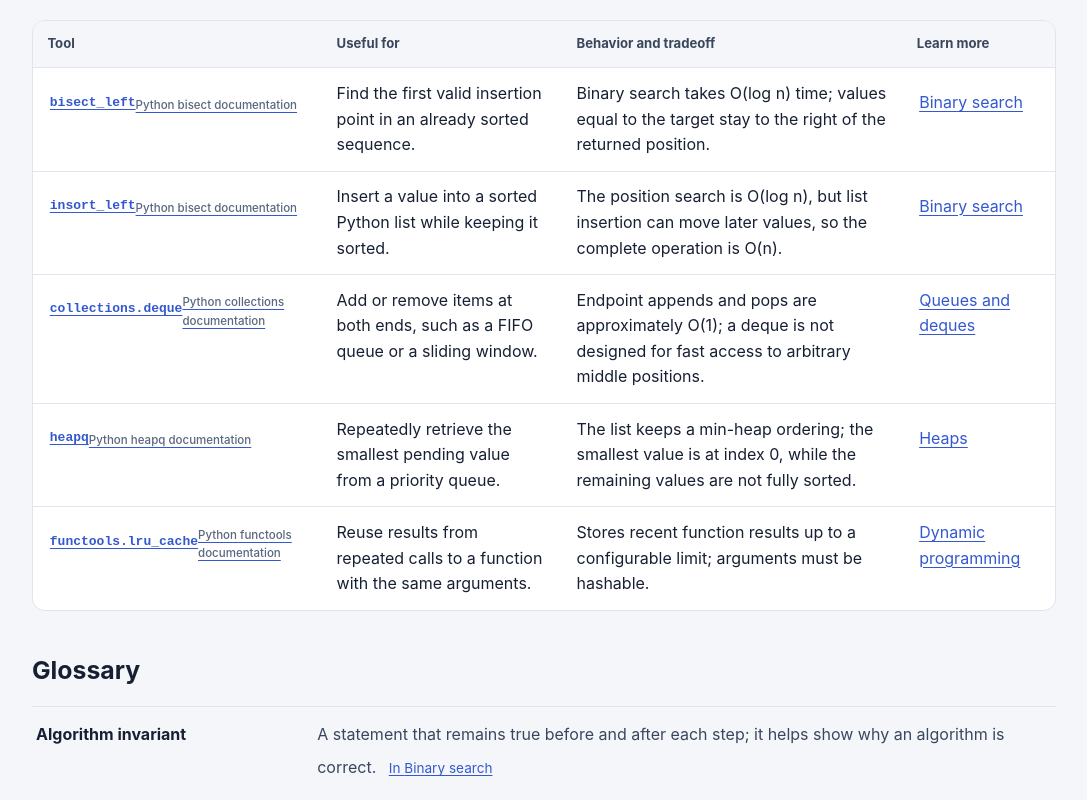
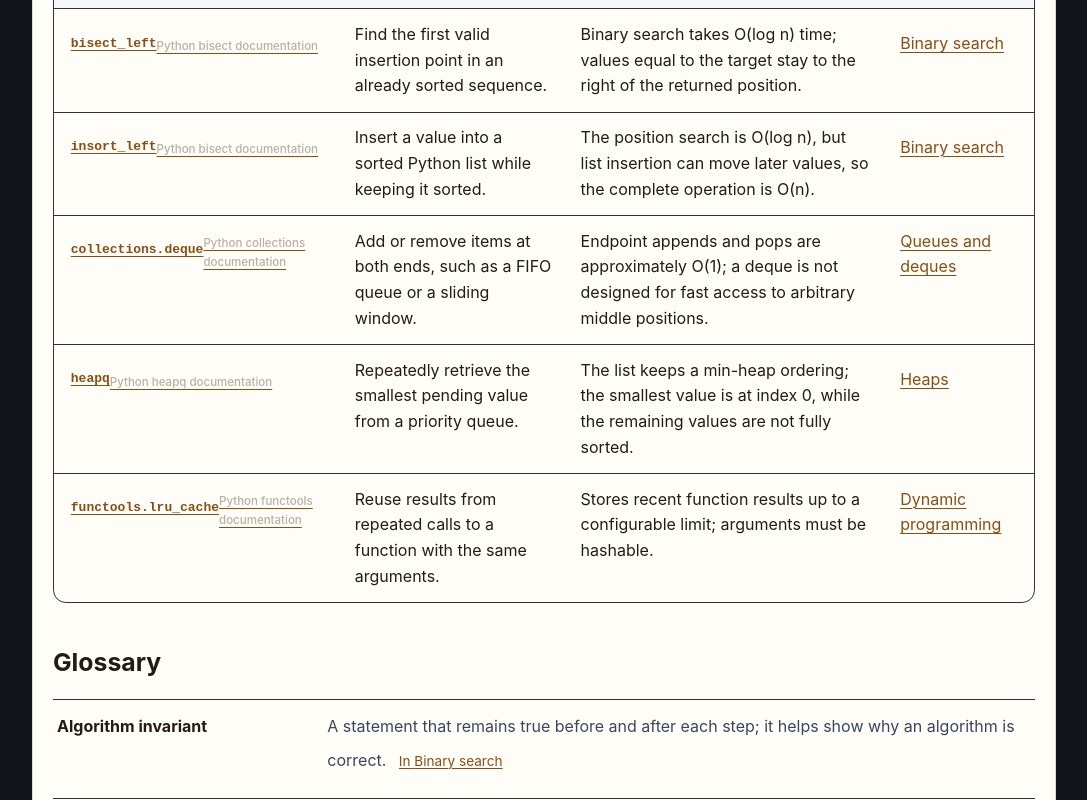
Before and after one commit to ishitvagoel/BitsAndBytes, a Next.js app in the folder site/: page /reference in a window 1280 px wide. Shown: the part 580-1380 px from the top of the page, without its empty margins (96-1183 px from the left). Built offline with nearby package versions, Linux system fonts and the light colour scheme.

Commit message:
Apply the Workshop chrome across the site.
Dark instrument pages, light cards for reading and the trace, and amber for the current lesson and the primary action. Home opens on the course sentence, a one-line resume, and the chapter grid.

Co-authored-by: Ishitva <ishitva.goel@yahoo.co.in>

```diff
--- a/site/src/app/globals.css
+++ b/site/src/app/globals.css
@@ -1,21 +1,32 @@
 :root {
-  --background: #f5f6fa;
-  --foreground: #172033;
-  --muted: #59677f;
-  --accent: #3458cf;
-  --border: #dfe4ed;
-  --code-bg: #edf0f6;
-  --surface: #fff;
-  --surface-soft: #f9faff;
-  --success: #18704e;
-  --success-soft: #e7f5ee;
-  --warning: #8c5420;
-  --warning-soft: #fff3e4;
+  --background: #101318;
+  --foreground: #f4f0e6;
+  --muted: #b7b1a6;
+  --accent: #e6b15a;
+  --border: #2c313a;
+  --code-bg: #efe8dc;
+  --surface: #fffdf8;
+  --surface-soft: #f7f4ee;
+  --success: #1d6b4a;
+  --success-soft: #e7f6ee;
+  --warning: #8a3d22;
+  --warning-soft: #fde8e1;
+  --ink: #241c14;
+  --paper: #f7f4ee;
+  --amber: #e6b15a;
+  --amber-ink: #1a1408;
+  --panel: #181c23;
+}
+
+*,
+*::before,
+*::after {
+  box-sizing: border-box;
 }
 
 html,
 body {
-  max-width: 100vw;
+  max-width: 100%;
   min-height: 100%;
 }
 
@@ -56,10 +67,10 @@ main:focus-visible {
 .site-header {
   position: relative;
   z-index: 2;
-  border-bottom: 1px solid rgba(223, 228, 237, 0.85);
+  border-bottom: 1px solid var(--border);
   padding: 0.9rem max(1.25rem, calc((100vw - 76rem) / 2));
   font-weight: 600;
-  background: rgba(255, 255, 255, 0.9);
+  background: var(--background);
 }
 
 .site-header a {
@@ -96,8 +107,8 @@ main:focus-visible {
   transform: translateY(-150%);
   padding: 0.65rem 0.85rem;
   border-radius: 0.5rem;
-  color: #fff;
-  background: #25396b;
+  color: var(--amber-ink);
+  background: var(--amber);
   font-weight: 650;
 }
 
@@ -403,8 +414,8 @@ main:focus-visible {
   height: 1.8rem;
   place-items: center;
   border-radius: 0.55rem;
-  background: #25396b;
-  color: white;
+  background: var(--amber);
+  color: var(--amber-ink);
   font-size: 0.9rem;
   font-weight: 750;
 }
@@ -957,13 +968,13 @@ main:focus-visible {
 }
 
 .button-primary {
-  color: #fff;
-  background: #344fae;
-  box-shadow: 0 3px 8px rgba(39, 63, 143, 0.18);
+  color: var(--amber-ink);
+  background: var(--amber);
+  border-color: var(--amber);
 }
 
 .button-primary:hover:not(:disabled) {
-  background: #263f95;
+  background: #f0c57a;
 }
 
 .button-secondary {
@@ -1484,9 +1495,13 @@ main:focus-visible {
 }
 
 .course-place-current {
-  background: #eaf0ff;
   border-radius: 0.45rem;
-  box-shadow: inset 3px 0 #3458cf;
+  box-shadow: inset 3px 0 var(--amber);
+}
+
+.course-place-current a {
+  color: var(--amber);
+  font-weight: 700;
 }
 
 @media (min-width: 720px) {
@@ -1499,6 +1514,11 @@ main:focus-visible {
   .workshop-bench {
     grid-template-columns: minmax(0, 1.15fr) minmax(0, 0.85fr);
     align-items: start;
+  }
+
+  .course-place-chapters,
+  .chapter-grid .curriculum-stages {
+    grid-template-columns: repeat(4, minmax(0, 1fr));
   }
 }
 
@@ -1799,10 +1819,10 @@ main:focus-visible {
 .learning-lab {
   margin: 1.5rem 0 3rem;
   padding: clamp(1rem, 3vw, 1.5rem);
-  border: 1px solid #d8e0f4;
+  border: 1px solid #e2d8c8;
   border-radius: 1rem;
-  background: linear-gradient(145deg, #fff 15%, #f4f6ff 100%);
-  box-shadow: 0 12px 32px rgba(40, 58, 110, 0.06);
+  color: var(--ink);
+  background: var(--paper);
 }
 
 .interaction-loading {
@@ -2497,3 +2517,324 @@ main:focus-visible {
     transition-duration: 0.01ms !important;
   }
 }
+
+.home-page,
+.lesson-layout,
+.support-page,
+.reference-page,
+.not-found-page {
+  min-width: 0;
+}
+
+.home-page {
+  width: min(100% - 2rem, 76rem);
+  padding: 1.25rem 0 3rem;
+}
+
+.home-page h1 {
+  margin: 0 0 0.35rem;
+  color: var(--foreground);
+  font-size: clamp(1.35rem, 2.4vw, 1.85rem);
+  font-weight: 650;
+  letter-spacing: -0.03em;
+  line-height: 1.25;
+}
+
+.home-actions {
+  display: flex;
+  flex-wrap: wrap;
+  gap: 0.55rem 1rem;
+  align-items: center;
+  margin: 1.25rem 0 0;
+}
+
+.home-page .readiness-link {
+  margin-top: 0;
+  color: var(--amber);
+}
+
+.resume-line {
+  margin: 0 0 0.85rem;
+  color: var(--muted);
+  font-size: 0.9rem;
+  line-height: 1.35;
+}
+
+.chapter-grid {
+  margin-top: 0;
+}
+
+.chapter-grid .curriculum-stages {
+  display: grid;
+  grid-template-columns: minmax(0, 1fr);
+  gap: 0.5rem;
+}
+
+.chapter-grid .curriculum-stage {
+  min-width: 0;
+  padding: 0.55rem 0.7rem 0.75rem;
+  border: 1px solid var(--border);
+  border-radius: 10px;
+  background: var(--panel);
+}
+
+.chapter-grid .curriculum-stage.is-current {
+  border-color: var(--amber);
+}
+
+.chapter-grid .curriculum-stage-heading {
+  display: block;
+  margin-bottom: 0.2rem;
+}
+
+.chapter-grid .curriculum-stage-heading h3 {
+  color: var(--foreground);
+  font-size: 0.72rem;
+  letter-spacing: 0.08em;
+  text-transform: uppercase;
+}
+
+.chapter-grid .curriculum-stage-heading p,
+.chapter-grid .lesson-index-position,
+.chapter-grid .lesson-index-arrow,
+.chapter-grid .lesson-index-main > p,
+.chapter-grid .lesson-index-metadata,
+.chapter-grid .lesson-outcomes,
+.chapter-grid .prerequisite-line,
+.chapter-grid .editorial-badge {
+  display: none;
+}
+
+.chapter-grid .curriculum-stage.is-current .curriculum-stage-heading p {
+  display: block;
+  margin-top: 0.25rem;
+  color: var(--muted);
+  font-size: 0.78rem;
+}
+
+.chapter-grid .lesson-index,
+.chapter-grid .lesson-index-row {
+  border: 0;
+  background: transparent;
+}
+
+.chapter-grid .lesson-index-row {
+  display: block;
+  min-height: 0;
+  padding: 0;
+}
+
+.chapter-grid .lesson-index-row:hover,
+.chapter-grid .lesson-index-featured {
+  background: transparent;
+}
+
+.chapter-grid .lesson-index-title-line a {
+  color: var(--foreground);
+}
+
+.chapter-grid .lesson-index-row.is-current .lesson-index-title-line a {
+  color: var(--amber);
+  font-weight: 700;
+}
+
+.chapter-grid .curriculum-search label,
+.chapter-grid .curriculum-result-count,
+.home-footer {
+  color: var(--muted);
+}
+
+.chapter-grid .curriculum-search input,
+.chapter-grid .curriculum-clear {
+  border-color: var(--border);
+  color: var(--foreground);
+  background: var(--background);
+}
+
+.home-page .progress-tools,
+.home-page .review-queue {
+  border-color: var(--border);
+  color: var(--foreground);
+  background: var(--panel);
+}
+
+.home-page .progress-tools > p,
+.home-page .review-queue > p:not(.eyebrow),
+.home-page .review-queue li span,
+.home-page .review-queue-note {
+  color: var(--muted);
+}
+
+.lesson-kicker,
+.lesson-subtitle,
+.back-link {
+  color: var(--muted);
+}
+
+.lesson-title {
+  color: var(--foreground);
+}
+
+.back-link {
+  color: var(--amber);
+}
+
+.reading-card,
+.support-page,
+.reference-page,
+.not-found-page {
+  border: 1px solid #e2d8c8;
+  border-radius: 14px;
+  color: var(--ink);
+  background: var(--surface);
+}
+
+.reading-card {
+  min-width: 0;
+  max-width: 48rem;
+  margin-top: 0.5rem;
+  padding: 1.15rem 1.25rem 1.4rem;
+}
+
+.support-page,
+.reference-page {
+  margin-top: 1.25rem;
+  margin-bottom: 2rem;
+  padding: 1.5rem 1.25rem 2.5rem;
+}
+
+.not-found-page {
+  margin: 2.5rem auto;
+}
+
+.reading-card a,
+.learning-lab a,
+.support-page a,
+.reference-page a,
+.not-found-page a {
+  color: #8a4e12;
+}
+
+.reading-card a.button-primary,
+.support-page a.button-primary,
+.reference-page a.button-primary,
+.not-found-page a.button-primary,
+.home-page a.button-primary,
+a.button-primary {
+  color: var(--amber-ink);
+  background: var(--amber);
+}
+
+.support-page h1,
+.reference-page h1,
+.not-found-page h1,
+.reading-card h2,
+.reading-card h3 {
+  color: var(--ink);
+}
+
+.support-page h1,
+.reference-page h1,
+.not-found-page h1 {
+  font-size: clamp(1.8rem, 4vw, 2.6rem);
+}
+
+.learning-lab h2,
+.learning-lab .lab-question,
+.search-cell-value {
+  color: var(--ink);
+}
+
+.course-place {
+  border: 0;
+  background: transparent;
+  padding-inline: 0;
+}
+
+.course-place-heading h2,
+.course-chapter h3,
+.course-chapter li a {
+  color: var(--foreground);
+}
+
+.course-chapter {
+  border-color: var(--border);
+  background: var(--panel);
+}
+
+.course-chapter:has(.course-place-current) {
+  border-color: var(--amber);
+}
+
+.workshop-check .practice-section {
+  margin: 0;
+  padding: 1rem;
+  border: 1px solid #323844;
+  border-radius: 14px;
+  color: #f6f2ea;
+  background: #171b22;
+}
+
+.workshop-check .practice-section > h2,
+.workshop-check .practice-card legend {
+  color: #f6f2ea;
+}
+
+.workshop-check .eyebrow,
+.workshop-check .practice-intro,
+.workshop-check .local-progress-note {
+  color: #c9c2b6;
+}
+
+.workshop-check .practice-card {
+  border-color: #323844;
+  color: #f6f2ea;
+  background: transparent;
+}
+
+.workshop-check .practice-option {
+  border-color: #3a4150;
+  color: #f6f2ea;
+  background: #101318;
+}
+
+.workshop-check .practice-number,
+.workshop-check .check-answer {
+  border-color: var(--amber);
+  color: var(--amber-ink);
+  background: var(--amber);
+}
+
+.workshop-check .feedback-correct {
+  border-color: #173528;
+  color: #d9f5e6;
+  background: #173528;
+}
+
+.workshop-check .feedback-retry {
+  border-color: #3d221c;
+  color: #ffd7cc;
+  background: #3d221c;
+}
+
+.reading-card :focus-visible,
+.learning-lab :focus-visible,
+.support-page :focus-visible,
+.reference-page :focus-visible,
+.not-found-page :focus-visible {
+  outline-color: #8a4e12;
+}
+
+@media (min-width: 720px) {
+  .chapter-grid .curriculum-stages {
+    grid-template-columns: repeat(2, minmax(0, 1fr));
+  }
+}
+
+@media (max-width: 719px) {
+  .workshop-bench,
+  .course-place-chapters,
+  .chapter-grid .curriculum-stages {
+    grid-template-columns: minmax(0, 1fr);
+  }
+}
--- a/site/src/app/lessons/[slug]/page.tsx
+++ b/site/src/app/lessons/[slug]/page.tsx
@@ -252,6 +252,7 @@ export default async function LessonPage({ params }: LessonPageProps) {
 
         {hasWorkshopBench && coursePlace}
 
+        <div className="reading-card">
         {lessonContext}
 
         <article className="lesson-body">
@@ -306,6 +307,7 @@ export default async function LessonPage({ params }: LessonPageProps) {
             </Link>
           ) : <span />}
         </nav>
+        </div>
         {!hasWorkshopBench && coursePlace}
       </div>
     </main>
--- a/site/src/components/curriculum-index.tsx
+++ b/site/src/components/curriculum-index.tsx
@@ -113,14 +113,14 @@ export function CurriculumIndex({ groups }: { groups: CurriculumGroup[] }) {
       {filteredGroups.length > 0 ? (
         <div className="curriculum-stages">
           {filteredGroups.map((group) => (
-            <section className="curriculum-stage" key={group.id} aria-labelledby={`stage-${group.id}`}>
+            <section className={`curriculum-stage${group.lessons.some((lesson) => lesson.slug === lastVisitedSlug) ? " is-current" : ""}`} key={group.id} aria-labelledby={`stage-${group.id}`}>
               <div className="curriculum-stage-heading">
                 <h3 id={`stage-${group.id}`}>{group.title}</h3>
                 <p>{group.description}</p>
               </div>
               <ol className="lesson-index">
                 {group.lessons.map((lesson) => (
-                  <li key={lesson.slug} className={`lesson-index-row${lesson.editorialState === "pilot" ? " lesson-index-featured" : ""}`}>
+                  <li key={lesson.slug} className={`lesson-index-row${lesson.editorialState === "pilot" ? " lesson-index-featured" : ""}${lastVisitedSlug === lesson.slug ? " is-current" : ""}`}>
                     <span className="lesson-index-position" aria-hidden="true">{lesson.position === null ? "REF" : String(lesson.position).padStart(2, "0")}</span>
                     <div className="lesson-index-main">
                       <div className="lesson-index-title-line">
```
Also changed, not shown: site/src/app/page.tsx (+13 -52 lines).
